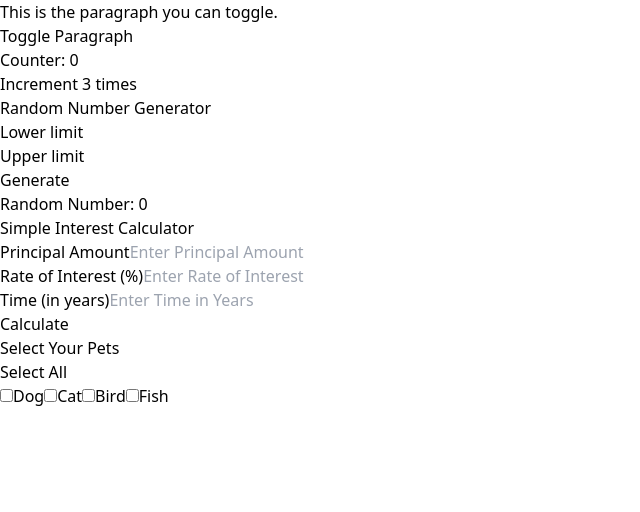
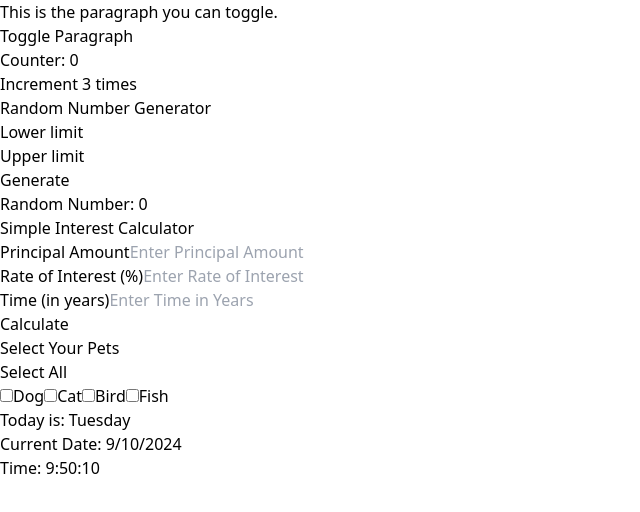
Before and after one commit to Kuwar20/backend-p, a React (Vite) app in the folder 21-comBasedLearning/codedammQ/: page / in a window 1280 px wide. Shown: the top 512 px of the page, without its empty margins (0-640 px from the left). Built offline with nearby package versions, Linux system fonts and the light colour scheme.

Commit message:
Add: Timer component

```diff
--- a/21-comBasedLearning/codedammQ/src/App.jsx
+++ b/21-comBasedLearning/codedammQ/src/App.jsx
@@ -3,6 +3,7 @@ import Counter from "./components/Counter"
 import RandomNoGenerator from "./components/RandomNoGenerator"
 import SIcalc from "./components/SIcalc"
 import Toggle from "./components/toggle"
+import Timer from "./components/Timer"
 
 function App() {
 
@@ -27,6 +28,10 @@ function App() {
       <section className="flex items-center justify-center">
         <Checkboxes />
       </section>
+
+      <section className="flex items-center justify-center">
+        <Timer />
+      </section>
     </>
   )
 }
--- /dev/null
+++ b/21-comBasedLearning/codedammQ/src/components/Timer.jsx
@@ -0,0 +1,37 @@
+import React, { useState, useEffect } from 'react';
+
+const DateTime = () => {
+  const [currentTime, setCurrentTime] = useState(new Date());
+
+  // Function to update the time every second
+  useEffect(() => {
+    const timer = setInterval(() => {
+      setCurrentTime(new Date());
+    }, 1000); // Update every 1000 ms (1 second)
+
+    // Cleanup function to clear the timer when component unmounts
+    return () => clearInterval(timer);
+  }, []);
+
+  // Extract hours, minutes, seconds, and format the date
+  const hours = currentTime.getHours();
+  const minutes = currentTime.getMinutes();
+  const seconds = currentTime.getSeconds();
+  const formattedDate = currentTime.toLocaleDateString();
+
+  // Day names array
+  const daysOfWeek = ['Sunday', 'Monday', 'Tuesday', 'Wednesday', 'Thursday', 'Friday', 'Saturday'];
+  const currentDay = daysOfWeek[currentTime.getDay()]; // Get the current day name
+
+  return (
+    <div>
+      <h1>Today is: {currentDay}</h1> {/* Display current day */}
+      <h2>Current Date: {formattedDate}</h2> {/* Display current date */}
+      <h3>
+        Time: {hours}:{minutes}:{seconds}
+      </h3> {/* Display current time */}
+    </div>
+  );
+};
+
+export default DateTime;
```
